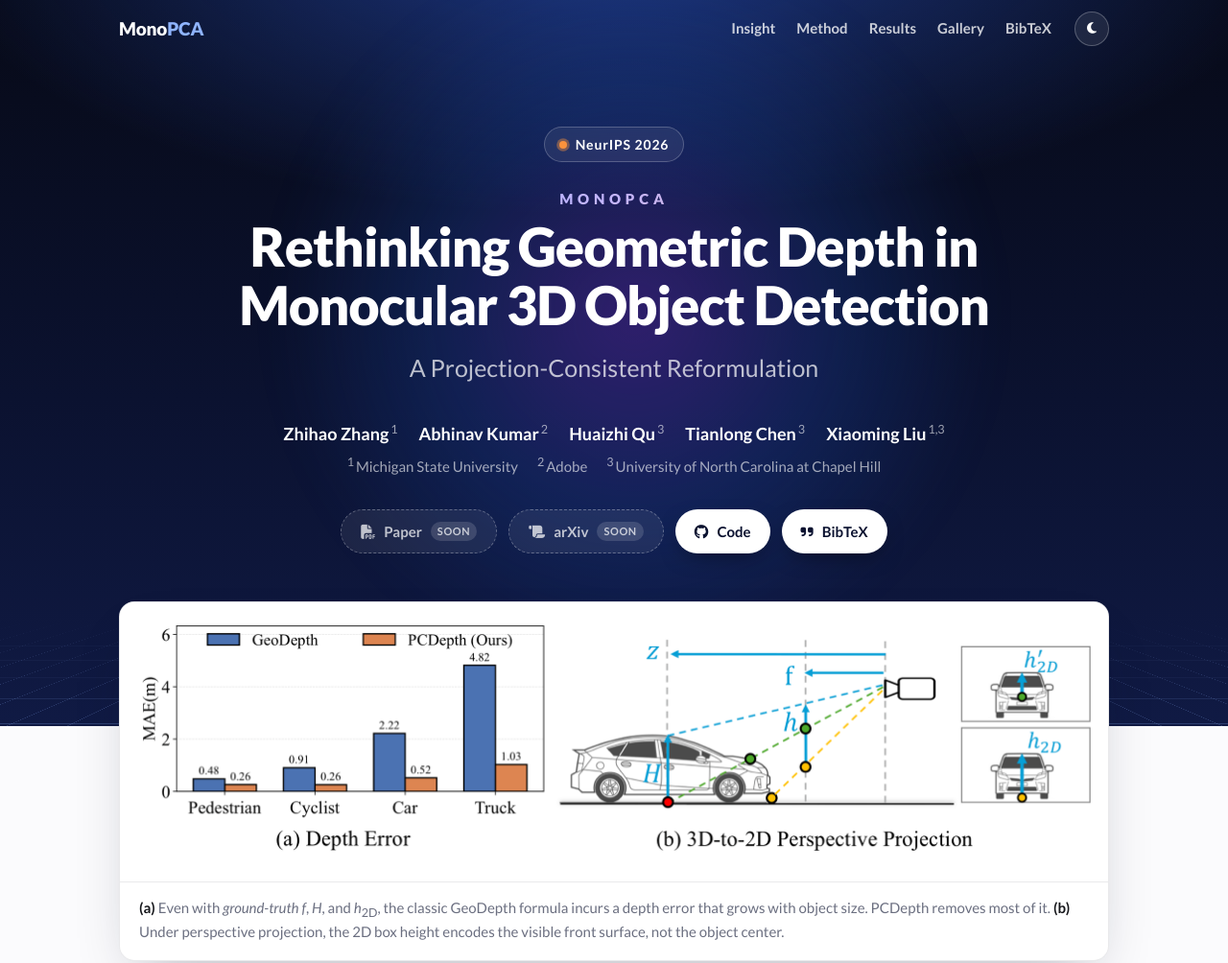
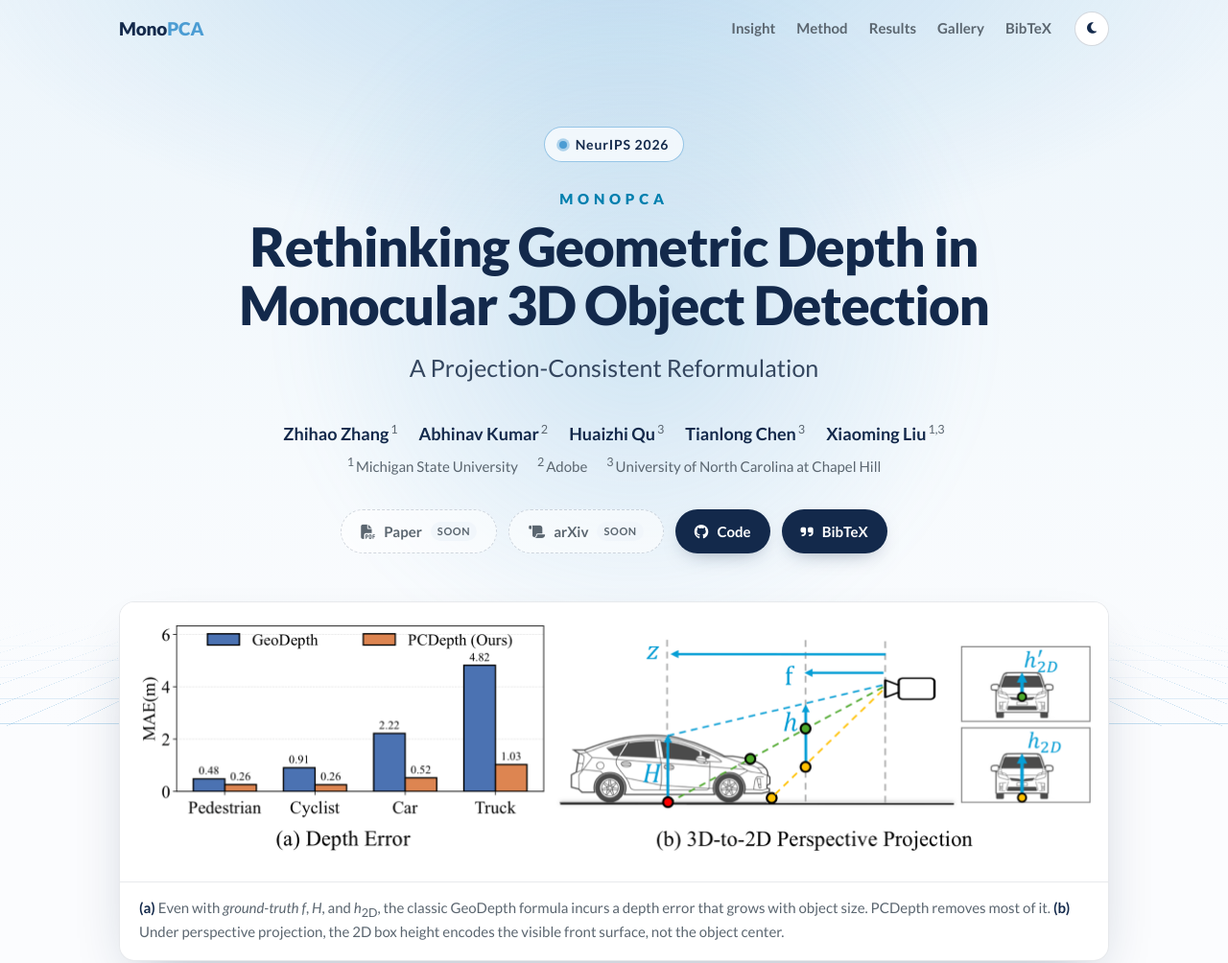
Before and after one commit to alanzhangcs/MonoPCA-Page, a plain HTML site: page index.html in a window 1280 px wide. Shown: the top 1004 px of the page at 96% size. Drawn offline with nearby package versions, Linux system fonts and the light colour scheme.

Commit message:
Switch to UNC brand colors with a light hero

```diff
--- a/static/css/style.css
+++ b/static/css/style.css
@@ -2,28 +2,45 @@
    MonoPCA project page
    ============================================================ */
 
+/* Palette: UNC-Chapel Hill brand colors (identity.unc.edu/brand/color)
+   Carolina Blue #4B9CD3 · Navy #13294B · Hyperlink Blue #007FAE · Bolin Creek #2C5080
+   Cloud #EDF5FB · Old Well Basin #5B6670 · Clay #E95550 · Piedmont Pine #006D6A */
 :root {
-  --bg:        #fbfbfd;
-  --bg-soft:   #f3f4f8;
+  --bg:        #fbfcfe;
+  --bg-soft:   #f1f6fb;
   --card:      #ffffff;
   --fig-bg:    #ffffff;
-  --text:      #15161a;
-  --text-2:    #3f4150;
-  --text-3:    #6b6f80;
-  --text-4:    #9a9eb0;
-  --border:    rgba(15, 20, 40, 0.09);
-  --border-2:  rgba(15, 20, 40, 0.16);
+  --text:      #13294b;
+  --text-2:    #34465f;
+  --text-3:    #5b6670;
+  --text-4:    #95a0a8;
+  --border:    rgba(19, 41, 75, 0.10);
+  --border-2:  rgba(19, 41, 75, 0.18);
 
-  --blue:      #2563eb;
-  --blue-soft: rgba(37, 99, 235, 0.10);
-  --violet:    #7c3aed;
-  --orange:    #ea580c;
-  --orange-soft: rgba(234, 88, 12, 0.10);
-  --teal:      #0d9488;
+  --blue:      #007fae;          /* Hyperlink Blue: text-size accents */
+  --carolina:  #4b9cd3;          /* Carolina Blue: large marks */
+  --navy:      #13294b;
+  --blue-soft: rgba(75, 156, 211, 0.14);
+  --violet:    #2c5080;          /* Bolin Creek (gradient partner) */
+  --orange:    #e95550;          /* Clay: the bias / error */
+  --orange-soft: rgba(233, 85, 80, 0.10);
+  --teal:      #006d6a;          /* Piedmont Pine: gains */
 
-  --shadow-sm: 0 1px 2px rgba(15, 20, 40, 0.05);
-  --shadow:    0 10px 30px -12px rgba(15, 20, 40, 0.18);
-  --shadow-lg: 0 30px 60px -24px rgba(15, 20, 40, 0.30);
+  --hero-bg:
+    radial-gradient(1000px 460px at 50% -8%, rgba(75, 156, 211, 0.28), transparent 70%),
+    linear-gradient(180deg, #edf5fb 0%, #f6fafd 60%, #fbfcfe 100%);
+  --hero-text:  #13294b;
+  --hero-sub:   #34465f;
+  --hero-muted: #5b6670;
+  --hero-grid:  rgba(75, 156, 211, 0.38);
+  --hero-glow:  rgba(75, 156, 211, 0.22);
+  --btn-bg:     #13294b;
+  --btn-fg:     #ffffff;
+  --btn-hover:  #2c5080;
+
+  --shadow-sm: 0 1px 2px rgba(19, 41, 75, 0.06);
+  --shadow:    0 10px 30px -12px rgba(19, 41, 75, 0.20);
+  --shadow-lg: 0 30px 60px -24px rgba(19, 41, 75, 0.32);
 
   --radius:    16px;
   --radius-sm: 10px;
@@ -33,23 +50,37 @@
 }
 
 [data-theme="dark"] {
-  --bg:        #0b0c10;
-  --bg-soft:   #14161c;
-  --card:      #15171e;
-  --fig-bg:    #f7f7f9;
-  --text:      #f2f3f7;
-  --text-2:    #cfd2dc;
-  --text-3:    #9aa0b2;
-  --text-4:    #6e7488;
-  --border:    rgba(255, 255, 255, 0.08);
-  --border-2:  rgba(255, 255, 255, 0.16);
+  --bg:        #0a1424;
+  --bg-soft:   #11203a;
+  --card:      #0f1d34;
+  --fig-bg:    #f7f9fc;
+  --text:      #eef4fb;
+  --text-2:    #c6d3e3;
+  --text-3:    #93a4ba;
+  --text-4:    #66788f;
+  --border:    rgba(183, 215, 237, 0.10);
+  --border-2:  rgba(183, 215, 237, 0.20);
 
-  --blue:      #6ea2ff;
-  --blue-soft: rgba(110, 162, 255, 0.14);
-  --violet:    #a78bfa;
-  --orange:    #fb923c;
-  --orange-soft: rgba(251, 146, 60, 0.14);
-  --teal:      #2dd4bf;
+  --blue:      #7bb8e3;
+  --carolina:  #7bb8e3;
+  --navy:      #b7d7ed;
+  --blue-soft: rgba(123, 184, 227, 0.14);
+  --violet:    #b7d7ed;
+  --orange:    #ff7b76;
+  --orange-soft: rgba(255, 123, 118, 0.14);
+  --teal:      #4fd1c5;
+
+  --hero-bg:
+    radial-gradient(1000px 460px at 50% -8%, rgba(75, 156, 211, 0.30), transparent 70%),
+    linear-gradient(180deg, #13294b 0%, #0e1f3a 60%, #0a1424 100%);
+  --hero-text:  #ffffff;
+  --hero-sub:   #c6d3e3;
+  --hero-muted: #93a4ba;
+  --hero-grid:  rgba(123, 184, 227, 0.30);
+  --hero-glow:  rgba(75, 156, 211, 0.25);
+  --btn-bg:     #ffffff;
+  --btn-fg:     #13294b;
+  --btn-hover:  #edf5fb;
 
   --shadow-sm: 0 1px 2px rgba(0, 0, 0, 0.5);
   --shadow:    0 10px 30px -12px rgba(0, 0, 0, 0.7);
@@ -86,7 +117,7 @@ sub, sup { line-height: 0; }
   border-bottom: 1px solid transparent;
 }
 .nav.is-scrolled {
-  background: color-mix(in srgb, var(--bg) 82%, transparent);
+  background: color-mix(in srgb, var(--bg) 84%, transparent);
   backdrop-filter: saturate(180%) blur(14px);
   -webkit-backdrop-filter: saturate(180%) blur(14px);
   border-bottom-color: var(--border);
@@ -104,45 +135,41 @@ sub, sup { line-height: 0; }
   font-weight: 900;
   font-size: 19px;
   letter-spacing: -0.01em;
-  color: #fff;
+  color: var(--hero-text);
   transition: color 0.3s var(--ease);
 }
-.nav-brand span { color: #8fb4ff; }
+.nav-brand span { color: var(--carolina); }
 .nav.is-scrolled .nav-brand { color: var(--text); }
-.nav.is-scrolled .nav-brand span { color: var(--blue); }
 .nav-brand:hover { text-decoration: none; }
 .nav-links { display: flex; gap: 22px; margin-left: auto; }
 .nav-links a {
-  color: rgba(255, 255, 255, 0.78);
+  color: var(--hero-muted);
   font-size: 15px;
   font-weight: 700;
   transition: color 0.2s var(--ease);
 }
-.nav-links a:hover { color: #fff; text-decoration: none; }
+.nav-links a:hover { color: var(--hero-text); text-decoration: none; }
 .nav.is-scrolled .nav-links a { color: var(--text-3); }
 .nav.is-scrolled .nav-links a:hover,
 .nav.is-scrolled .nav-links a.active { color: var(--text); }
 .theme-toggle {
   width: 36px; height: 36px;
   border-radius: 50%;
-  border: 1px solid rgba(255, 255, 255, 0.25);
-  background: rgba(255, 255, 255, 0.08);
-  color: #fff;
+  border: 1px solid var(--border-2);
+  background: var(--card);
+  color: var(--text);
   cursor: pointer;
   display: inline-flex; align-items: center; justify-content: center;
   transition: all 0.2s var(--ease);
 }
-.nav.is-scrolled .theme-toggle { border-color: var(--border-2); background: var(--card); color: var(--text); }
 .theme-toggle:hover { transform: rotate(-12deg); }
 
 /* ─────────── Hero ─────────── */
 .hero {
   position: relative;
   overflow: hidden;
-  color: #fff;
-  background:
-    radial-gradient(1200px 500px at 50% -10%, #1e3a8a 0%, transparent 60%),
-    linear-gradient(180deg, #070a18 0%, #0b1230 55%, #101a44 100%);
+  color: var(--hero-text);
+  background: var(--hero-bg);
   padding: calc(var(--nav-h) + 72px) 24px 180px;
   text-align: center;
   isolation: isolate;
@@ -154,8 +181,8 @@ sub, sup { line-height: 0; }
   height: 62%;
   z-index: -1;
   background-image:
-    linear-gradient(rgba(143, 180, 255, 0.28) 1px, transparent 1px),
-    linear-gradient(90deg, rgba(143, 180, 255, 0.28) 1px, transparent 1px);
+    linear-gradient(var(--hero-grid) 1px, transparent 1px),
+    linear-gradient(90deg, var(--hero-grid) 1px, transparent 1px);
   background-size: 64px 64px;
   transform: perspective(520px) rotateX(62deg);
   transform-origin: 50% 100%;
@@ -167,10 +194,10 @@ sub, sup { line-height: 0; }
 .hero-glow {
   position: absolute;
   z-index: -1;
-  width: 680px; height: 680px;
+  width: 720px; height: 720px;
   left: 50%; top: 42%;
   transform: translate(-50%, -50%);
-  background: radial-gradient(circle, rgba(124, 58, 237, 0.35) 0%, rgba(37, 99, 235, 0.18) 40%, transparent 70%);
+  background: radial-gradient(circle, var(--hero-glow) 0%, transparent 65%);
   filter: blur(20px);
   animation: glow 9s ease-in-out infinite alternate;
 }
@@ -185,8 +212,9 @@ sub, sup { line-height: 0; }
   gap: 9px;
   padding: 6px 15px;
   border-radius: 999px;
-  border: 1px solid rgba(255, 255, 255, 0.22);
-  background: rgba(255, 255, 255, 0.07);
+  border: 1px solid color-mix(in srgb, var(--carolina) 55%, transparent);
+  background: color-mix(in srgb, var(--card) 70%, transparent);
+  color: var(--hero-text);
   font-size: 14px;
   font-weight: 700;
   letter-spacing: 0.06em;
@@ -194,14 +222,13 @@ sub, sup { line-height: 0; }
 }
 .venue-pill .dot {
   width: 8px; height: 8px; border-radius: 50%;
-  background: #fb923c;
-  box-shadow: 0 0 0 0 rgba(251, 146, 60, 0.7);
+  background: #4b9cd3;
   animation: pulse 2.2s infinite;
 }
 @keyframes pulse {
-  0%   { box-shadow: 0 0 0 0 rgba(251, 146, 60, 0.6); }
-  70%  { box-shadow: 0 0 0 9px rgba(251, 146, 60, 0); }
-  100% { box-shadow: 0 0 0 0 rgba(251, 146, 60, 0); }
+  0%   { box-shadow: 0 0 0 0 rgba(75, 156, 211, 0.6); }
+  70%  { box-shadow: 0 0 0 9px rgba(75, 156, 211, 0); }
+  100% { box-shadow: 0 0 0 0 rgba(75, 156, 211, 0); }
 }
 .hero-eyebrow {
   margin: 26px 0 6px;
@@ -209,10 +236,7 @@ sub, sup { line-height: 0; }
   font-weight: 900;
   letter-spacing: 0.32em;
   text-transform: uppercase;
-  background: linear-gradient(90deg, #8fb4ff, #c4b5fd, #fdba74);
-  -webkit-background-clip: text;
-  background-clip: text;
-  color: transparent;
+  color: var(--blue);
 }
 .hero-title {
   margin: 0;
@@ -225,7 +249,7 @@ sub, sup { line-height: 0; }
 .hero-subtitle {
   margin: 14px 0 0;
   font-size: clamp(18px, 2.4vw, 25px);
-  color: rgba(255, 255, 255, 0.72);
+  color: var(--hero-sub);
   font-weight: 400;
 }
 .authors {
@@ -236,9 +260,9 @@ sub, sup { line-height: 0; }
   gap: 6px 22px;
   font-size: 18px;
 }
-.authors a { color: #fff; font-weight: 700; }
-.authors a:hover { color: #8fb4ff; }
-.authors sup { color: rgba(255, 255, 255, 0.6); margin-left: 2px; font-size: 0.7em; }
+.authors a { color: var(--hero-text); font-weight: 700; }
+.authors a:hover { color: var(--blue); }
+.authors sup { color: var(--hero-muted); margin-left: 2px; font-size: 0.7em; }
 .affils {
   margin: 0;
   display: flex;
@@ -246,7 +270,7 @@ sub, sup { line-height: 0; }
   justify-content: center;
   gap: 2px 20px;
   font-size: 15px;
-  color: rgba(255, 255, 255, 0.62);
+  color: var(--hero-muted);
 }
 .affils sup { margin-right: 2px; }
 .hero-buttons {
@@ -264,12 +288,12 @@ sub, sup { line-height: 0; }
   border-radius: 999px;
   font-size: 15px;
   font-weight: 700;
-  color: #0b1230;
-  background: #fff;
-  box-shadow: 0 8px 24px -10px rgba(0, 0, 0, 0.6);
+  color: var(--btn-fg);
+  background: var(--btn-bg);
+  box-shadow: 0 8px 22px -12px rgba(19, 41, 75, 0.55);
   transition: transform 0.2s var(--ease), box-shadow 0.2s var(--ease), background 0.2s var(--ease);
 }
-.btn:hover { transform: translateY(-2px); text-decoration: none; box-shadow: 0 14px 30px -12px rgba(0, 0, 0, 0.7); }
+.btn:hover { transform: translateY(-2px); text-decoration: none; background: var(--btn-hover); box-shadow: 0 14px 28px -12px rgba(19, 41, 75, 0.6); }
 .btn small {
   font-size: 11px;
   font-weight: 700;
@@ -277,16 +301,17 @@ sub, sup { line-height: 0; }
   text-transform: uppercase;
   padding: 1px 7px;
   border-radius: 999px;
-  background: rgba(255, 255, 255, 0.14);
+  background: var(--bg-soft);
+  color: var(--text-3);
 }
 .btn.is-disabled {
-  color: rgba(255, 255, 255, 0.72);
-  background: rgba(255, 255, 255, 0.07);
-  border: 1px dashed rgba(255, 255, 255, 0.3);
+  color: var(--hero-muted);
+  background: color-mix(in srgb, var(--card) 55%, transparent);
+  border: 1px dashed var(--border-2);
   box-shadow: none;
   cursor: default;
 }
-.btn.is-disabled:hover { transform: none; }
+.btn.is-disabled:hover { transform: none; background: color-mix(in srgb, var(--card) 55%, transparent); }
 
 /* ─────────── Layout ─────────── */
 main { position: relative; z-index: 1; }
@@ -355,7 +380,7 @@ main { position: relative; z-index: 1; }
   border-radius: var(--radius);
   background:
     linear-gradient(var(--card), var(--card)) padding-box,
-    linear-gradient(120deg, var(--blue), var(--violet), var(--orange)) border-box;
+    linear-gradient(120deg, var(--carolina), var(--navy)) border-box;
   border: 1.5px solid transparent;
   box-shadow: var(--shadow);
 }
@@ -364,7 +389,7 @@ main { position: relative; z-index: 1; }
   top: -12px; left: 22px;
   padding: 2px 10px;
   border-radius: 6px;
-  background: linear-gradient(90deg, var(--blue), var(--violet));
+  background: linear-gradient(90deg, #4b9cd3, #13294b);
   color: #fff;
   font-size: 12px;
   font-weight: 900;
@@ -394,12 +419,12 @@ main { position: relative; z-index: 1; }
   line-height: 1.05;
   letter-spacing: -0.02em;
   font-variant-numeric: tabular-nums;
-  background: linear-gradient(120deg, var(--blue), var(--violet));
+  background: linear-gradient(120deg, var(--carolina), var(--navy));
   -webkit-background-clip: text;
   background-clip: text;
   color: transparent;
 }
-.stat:last-child .stat-num { background: linear-gradient(120deg, var(--orange), #f59e0b); -webkit-background-clip: text; background-clip: text; }
+.stat:last-child .stat-num { background: linear-gradient(120deg, var(--teal), var(--carolina)); -webkit-background-clip: text; background-clip: text; }
 .stat-label { margin-top: 8px; font-size: 14px; line-height: 1.4; color: var(--text-3); }
 
 /* ─────────── Playground ─────────── */
@@ -456,7 +481,7 @@ input[type="range"] {
   width: 100%;
   height: 6px;
   border-radius: 999px;
-  background: linear-gradient(90deg, var(--blue) var(--p, 50%), var(--border-2) var(--p, 50%));
+  background: linear-gradient(90deg, var(--carolina) var(--p, 50%), var(--border-2) var(--p, 50%));
   outline: none;
   cursor: pointer;
 }
@@ -465,7 +490,7 @@ input[type="range"]::-webkit-slider-thumb {
   width: 18px; height: 18px;
   border-radius: 50%;
   background: #fff;
-  border: 3px solid var(--blue);
+  border: 3px solid var(--carolina);
   box-shadow: 0 2px 6px rgba(0, 0, 0, 0.25);
   transition: transform 0.15s var(--ease);
 }
@@ -543,9 +568,9 @@ input[type="range"]:focus-visible { box-shadow: 0 0 0 4px var(--blue-soft); }
   position: absolute;
   inset: 0 0 auto 0;
   height: 3px;
-  background: linear-gradient(90deg, var(--blue), var(--violet));
+  background: linear-gradient(90deg, #4b9cd3, #13294b);
 }
-.method-card:nth-child(2)::before { background: linear-gradient(90deg, var(--violet), var(--orange)); }
+.method-card:nth-child(2)::before { background: linear-gradient(90deg, #13294b, #4b9cd3); }
 .mc-head { display: flex; align-items: center; gap: 12px; margin-bottom: 8px; }
 .mc-num { font-family: "JetBrains Mono", monospace; font-size: 13px; font-weight: 600; color: var(--text-4); }
 .mc-head h3 { margin: 0; font-size: 23px; font-weight: 900; }
@@ -639,7 +664,7 @@ td u { text-decoration-color: var(--text-4); text-underline-offset: 3px; }
 .eff-name { font-weight: 700; }
 .eff-bar { height: 12px; border-radius: 999px; background: var(--bg-soft); overflow: hidden; }
 .eff-bar i { display: block; height: 100%; width: calc((var(--w) - 16) / 5 * 100%); border-radius: inherit; background: var(--text-4); }
-.eff-row.is-ours .eff-bar i { background: linear-gradient(90deg, var(--blue), var(--violet)); }
+.eff-row.is-ours .eff-bar i { background: linear-gradient(90deg, #4b9cd3, #2c5080); }
 .eff-ap { font-family: "JetBrains Mono", monospace; font-weight: 600; }
 .eff-cost { font-size: 13.5px; color: var(--text-3); }
 .eff-row.is-ours .eff-cost b { color: var(--teal); }
@@ -659,7 +684,7 @@ td u { text-decoration-color: var(--text-4); text-underline-offset: 3px; }
   background: color-mix(in srgb, var(--text-4) 55%, transparent);
   transition: width 1.1s cubic-bezier(0.2, 0.8, 0.2, 1);
 }
-.bar-row.is-ours .bar i { background: linear-gradient(90deg, var(--blue), var(--violet)); }
+.bar-row.is-ours .bar i { background: linear-gradient(90deg, #4b9cd3, #2c5080); }
 .bar-row.is-ours .bar-name { color: var(--text); font-weight: 900; }
 .bar-v { font-family: "JetBrains Mono", monospace; font-weight: 600; text-align: right; }
 .bar-row.is-ours .bar-v { color: var(--blue); }
@@ -680,8 +705,8 @@ td u { text-decoration-color: var(--text-4); text-underline-offset: 3px; }
   margin: 0;
   padding: 22px 24px;
   border-radius: var(--radius);
-  background: #0d1224;
-  color: #d6def5;
+  background: #13294b;
+  color: #dbe8f5;
   font-family: "JetBrains Mono", monospace;
   font-size: 13.5px;
   line-height: 1.7;
@@ -722,7 +747,7 @@ td u { text-decoration-color: var(--text-4); text-underline-offset: 3px; }
 #lightbox { position: fixed; inset: 0; z-index: 100; display: flex; align-items: center; justify-content: center; padding: 24px; opacity: 0; transition: opacity 0.2s var(--ease); }
 #lightbox.open { opacity: 1; }
 #lightbox[hidden] { display: none; }
-.lb-backdrop { position: absolute; inset: 0; background: rgba(5, 8, 20, 0.78); backdrop-filter: blur(10px); -webkit-backdrop-filter: blur(10px); }
+.lb-backdrop { position: absolute; inset: 0; background: rgba(10, 20, 36, 0.8); backdrop-filter: blur(10px); -webkit-backdrop-filter: blur(10px); }
 #lb-img { position: relative; max-width: min(96vw, 1600px); max-height: 90vh; width: auto; border-radius: 12px; background: #fff; padding: 12px; box-shadow: 0 40px 80px rgba(0, 0, 0, 0.5); }
 #lb-close { position: absolute; top: 18px; right: 18px; width: 40px; height: 40px; border-radius: 50%; border: none; background: rgba(255, 255, 255, 0.14); color: #fff; font-size: 17px; cursor: pointer; }
 #lb-close:hover { background: rgba(255, 255, 255, 0.26); }
```
